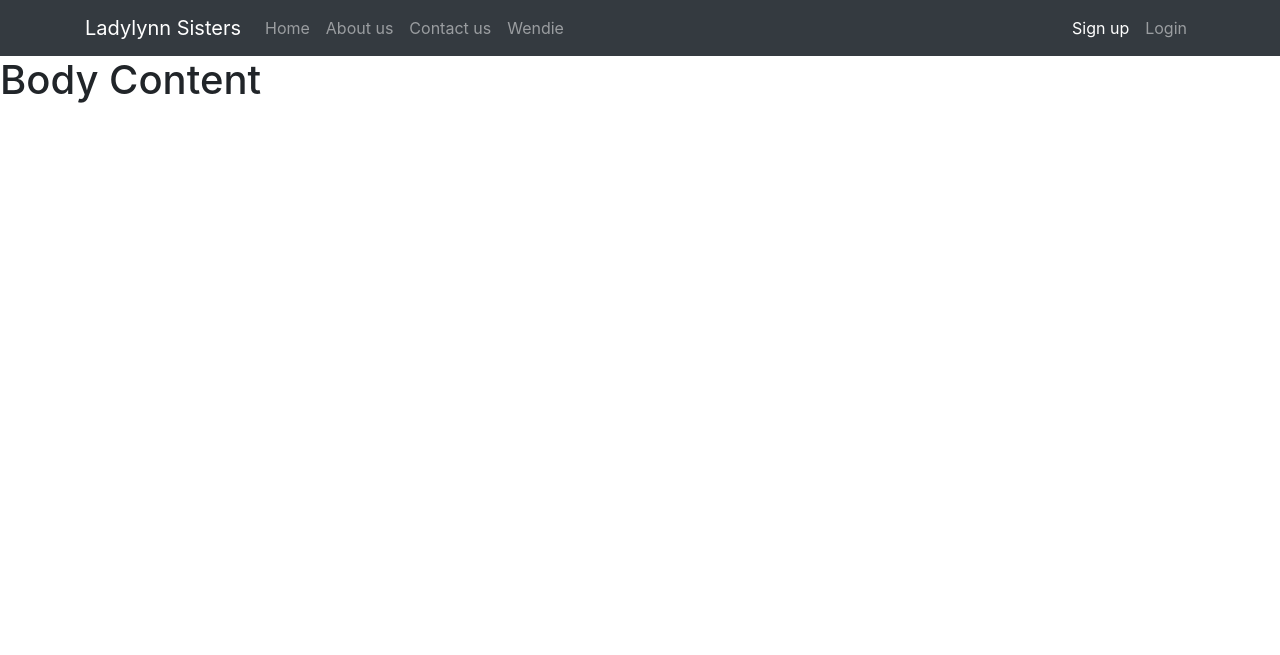
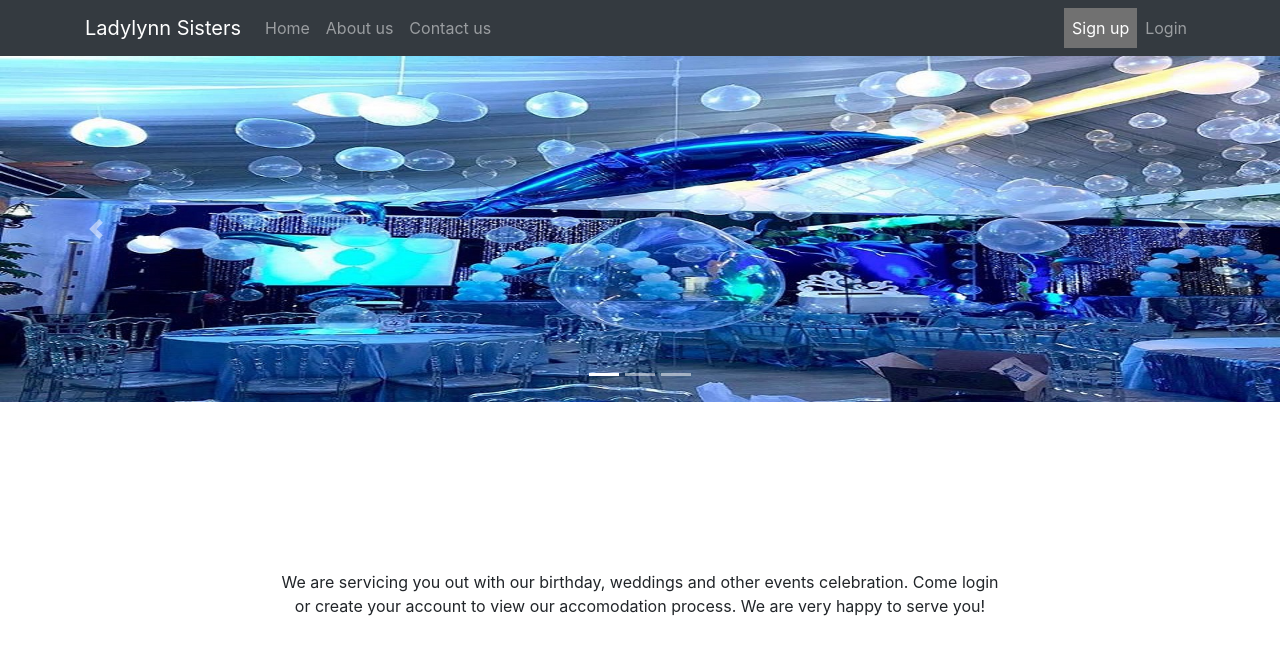
Before and after one commit to roycechua23/GardenMirrorReservationSystem, a Django app: page / in a window 1280 px wide. Shown: the top 655 px of the page. Run offline with Django 3.2, Linux system fonts and the light colour scheme; some libraries are stand-ins or nearby versions.

Commit message:
di pa tapos. :)

```diff
--- a/LadylynnSistersReservation_Website/static/home/css/main.css
+++ b/LadylynnSistersReservation_Website/static/home/css/main.css
@@ -92,6 +92,7 @@
 /*cancel button color */
 .sidenav a:hover, .offcanvas a:focus{
     color: #f1f1f1;
+
 }
 
 .sidenav .closebtn {
@@ -138,10 +139,10 @@
 
 }
 
-/*log in button*/
+/*log in button for LOG IN*/
 #login #login-btn{
 
-  width:150px;
+  width:100px;
   height: 25px;
   background:red;
   text-align: center;
@@ -162,7 +163,7 @@ input[type=text], input[type=password] {
 }
 
 /* For Sign Up */
-.cancelbtn {
+.cancelbtn, .signupbtn {
     padding: 14px 20px;
     background-color: #f44336;
 }
@@ -188,7 +189,6 @@ button {
     display: table;
 }
 
-/* HELLO WINDEEEEEEEEEE*/
 .colorgraph {
   height: 5px;
   border-top: 0;
--- a/LadylynnSistersReservation_Website/templates/home/base.html
+++ b/LadylynnSistersReservation_Website/templates/home/base.html
@@ -9,13 +9,12 @@
     <meta http-equiv="X-UA-Compatible" content="ie=edge">
     {% comment %} <link rel="stylesheet" href="{% static 'home/css/main.css' %}"> {% endcomment %}
     <link rel="stylesheet" href="{% static 'bootstrap4/css/bootstrap.min.css' %}">
+    <link rel="stylesheet" href="{%static 'home/css/main.css'%}">
     <script src="{% static 'popper1/popper.js' %}"></script>
     <script src="{% static 'jquery3.21/jquery-3.2.1.min.js' %}"></script>
     <script src="{% static 'bootstrap4/js/bootstrap.js' %}"></script>
     {% bootstrap_css %}
     {% bootstrap_javascript %}
-
-
 
     <title>Ladylynn Sisters</title>
 </head>
@@ -40,9 +39,7 @@
                     <li class="nav-item">
                         <a class="nav-link" href="#">Contact us</a>
                     </li>
-                    <li class="nav-item">
-                        <a class="nav-link" href="#">Wendie</a>
-                    </li>
+
                 </ul>
                 <ul class="navbar-nav navbar-right">
                     <li class="nav-item active">
@@ -81,17 +78,21 @@
             </div>
             <div class="modal-body">
               <h2>Sign up here!</h2>
+              <hr class="colorgraph">
               <form name="signupform" enctype="multipart/form-data" method="POST">
                 {% csrf_token %}
                 {% bootstrap_form user_form %}
                 {% bootstrap_form profile_form %}
+                <hr class="colorgraph">
                 <input class="form-control" type="submit" name="" value="Signup">
               </form>
             </div>
             <div class="modal-footer">
               <div align="center">
                 <button type="button" class="btn btn-default" data-dismiss="modal">Cancel</button>
-                {% comment %} <button type="button" class="btn btn-default">Signup</button> {% endcomment %}
+                {% comment %}
+                <button type="button" class="btn btn-default" >Signup</button>
+                {% endcomment %}
               </div>
             </div>
           </div>
--- a/LadylynnSistersReservation_Website/templates/home/body.html
+++ b/LadylynnSistersReservation_Website/templates/home/body.html
@@ -3,5 +3,49 @@
 
 
 {% block body_block %}
-<h1>Body Content</h1>
+<div class="carousel slide" data-ride="carousel">
+    <ol class="carousel-indicators">
+      <li data-target="#carouselExampleIndicators" data-slide-to="0" class="active"></li>
+      <li data-target="#carouselExampleIndicators" data-slide-to="1"></li>
+      <li data-target="#carouselExampleIndicators" data-slide-to="2"></li>
+    </ol>
+    <div class="carousel-inner" role="listbox">
+      <div class="carousel-item active">
+        <img class="d-block img-fluid" src="{% static 'home/images/11a.jpg' %}" alt="First slide">
+      </div>
+      <div class="carousel-item">
+        <img class="d-block img-fluid" src="{% static 'home/images/12a.jpg' %}" alt="Second slide">
+      </div>
+      <div class="carousel-item">
+        <img class="d-block img-fluid" src="{% static 'home/images/15a.jpg' %}" alt="Third slide">
+      </div>
+    </div>
+    <a class="carousel-control-prev" href="#carouselExampleIndicators" role="button" data-slide="prev">
+      <span class="carousel-control-prev-icon" aria-hidden="true"></span>
+      <span class="sr-only">Previous</span>
+    </a>
+    <a class="carousel-control-next" href="#carouselExampleIndicators" role="button" data-slide="next">
+      <span class="carousel-control-next-icon" aria-hidden="true"></span>
+      <span class="sr-only">Next</span>
+    </a>
+  </div>
+
+  <div class="container">
+    <div class="row">
+        <div class="col-md-2">
+        </div>
+        <div class="col-md-8 text-center mb-3">
+            <h1 class="font-bold blue-text my-3"> <br> Ladylynn Sisters
+                Catering Service</h1>
+            <p align="center"><br>We are servicing you out with our birthday,
+                weddings and other events celebration.
+                Come login or create your account to view our accomodation process.
+                We are very happy to serve you!</p>
+          </div>
+        <div class="col-md-2">
+        </div>
+    </div>
+</div>
+
+
 {% endblock %}
```
Also changed, not shown: LadylynnSistersReservation_Website/static/home/css/body1.css (added), LadylynnSistersReservation_Website/static/home/images/11a.jpg (added), LadylynnSistersReservation_Website/static/home/images/12a.jpg (added), LadylynnSistersReservation_Website/static/home/images/15a.jpg (added).
